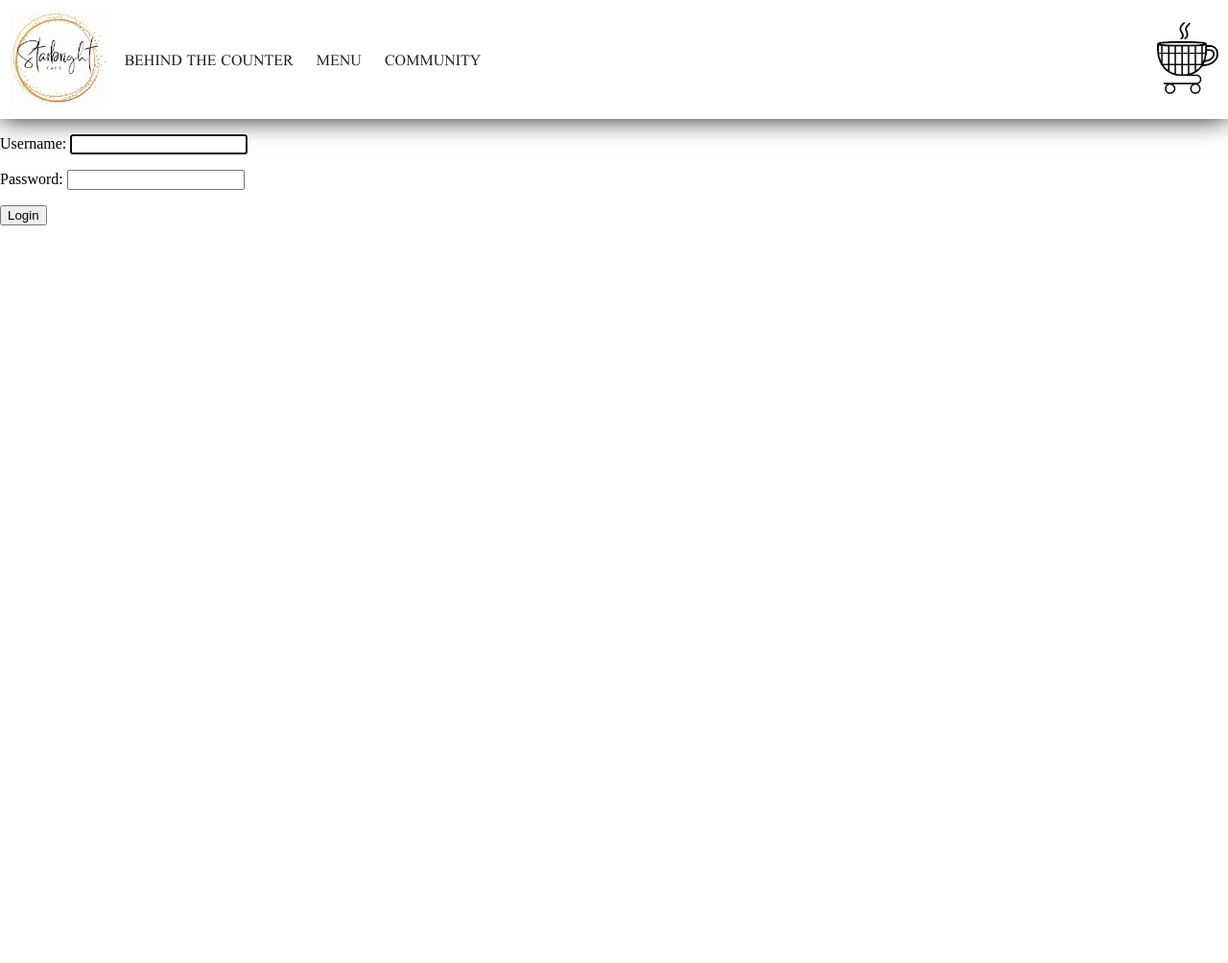
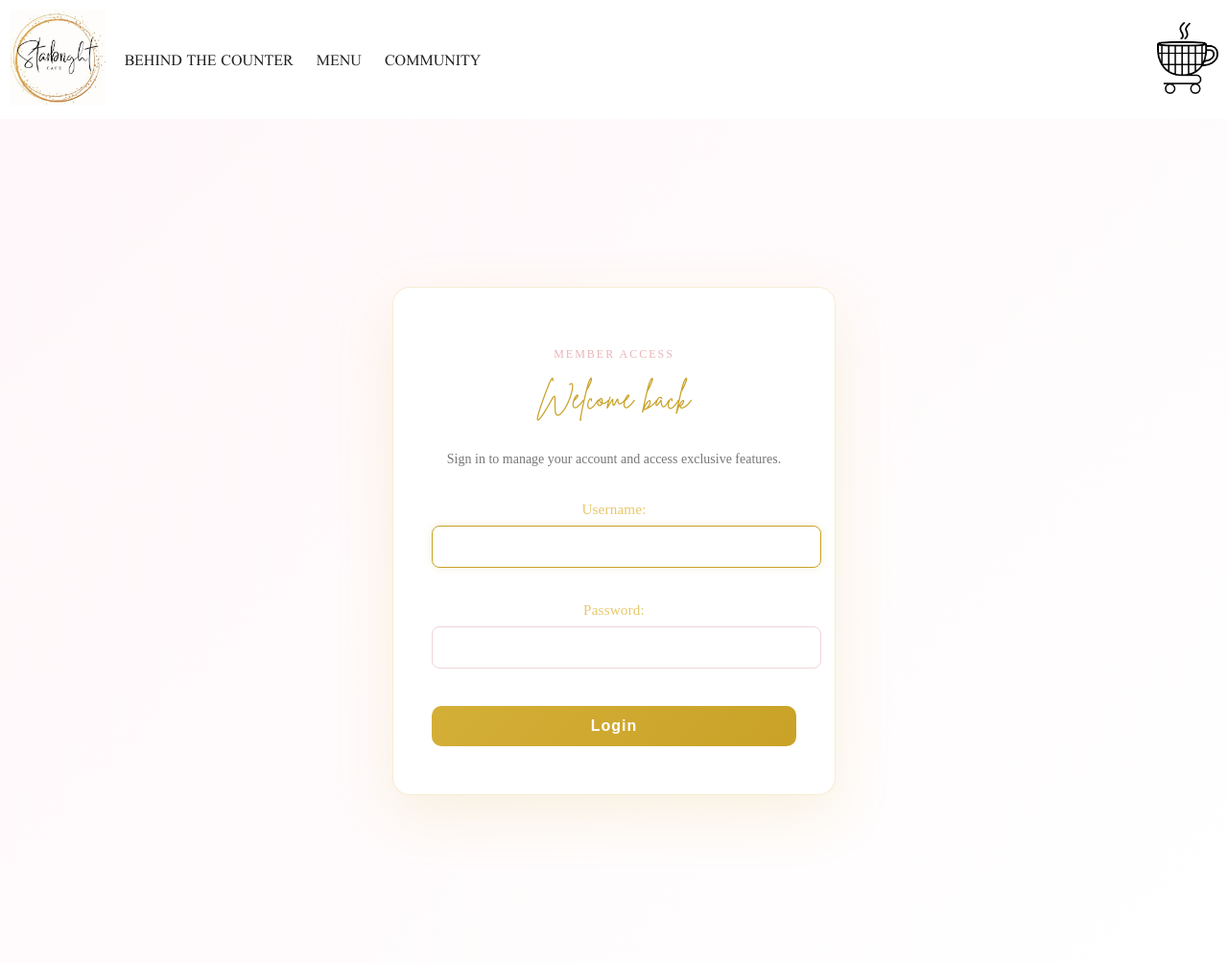
Before and after one commit to ChaseGreen98/starbright, a Django app: page /login/ in a window 1280 px wide. Shown: the whole page at 96% size. Before the commit the page ends 235 px from the top, so only its background shows below. Run offline with Django 5.2, Linux system fonts and the light colour scheme.

Commit message:
login in page design

```diff
--- a/app/static/styles.css
+++ b/app/static/styles.css
@@ -140,3 +140,221 @@ body {
     background: #d4af37;
     color: #fff;
 }
+
+/* LOGIN PAGE */
+
+.login-page {
+    min-height: calc(100vh - 80px);
+    display: flex;
+    align-items: center;
+    justify-content: center;
+    padding: 40px 20px;
+    background: radial-gradient(circle at top, rgba(255, 77, 166, 0.12), transparent 25%),
+                radial-gradient(circle at bottom right, rgba(212, 175, 55, 0.16), transparent 22%),
+                #090606;
+}
+
+.login_form_container {
+    width: 100%;
+    max-width: 520px;
+}
+
+.login-panel {
+    background: rgba(18, 11, 13, 0.92);
+    border: 1px solid rgba(212, 175, 55, 0.22);
+    box-shadow: 0 20px 60px rgba(0, 0, 0, 0.45);
+    border-radius: 28px;
+    padding: 42px 38px;
+    backdrop-filter: blur(12px);
+}
+
+.login-header {
+    text-align: center;
+    margin-bottom: 32px;
+}
+
+.eyebrow {
+    color: #ffb8e5;
+    letter-spacing: 0.2em;
+    text-transform: uppercase;
+    font-size: 0.8rem;
+    margin-bottom: 14px;
+}
+
+.login-panel h1 {
+    margin: 0;
+    color: #fff;
+    font-size: 2.6rem;
+    letter-spacing: 0.02em;
+}
+
+.login-subtitle {
+    color: #d4d4d4;
+    margin-top: 14px;
+    line-height: 1.7;
+    font-size: 0.97rem;
+    max-width: 410px;
+    margin-left: auto;
+    margin-right: auto;
+}
+
+.auth-form p {
+    margin-bottom: 20px;
+}
+
+.auth-form label {
+    display: block;
+    margin-bottom: 8px;
+    color: #e6c76b;
+    font-size: 0.95rem;
+    letter-spacing: 0.01em;
+}
+
+.auth-form input {
+    width: 100%;
+    padding: 14px 16px;
+    border-radius: 16px;
+    border: 1px solid rgba(212, 175, 55, 0.25);
+    background: rgba(255, 255, 255, 0.05);
+    color: #fff;
+    font-size: 1rem;
+    outline: none;
+    transition: border-color 0.25s ease, box-shadow 0.25s ease;
+}
+
+.auth-form input:focus {
+    border-color: #ff4da6;
+    box-shadow: 0 0 0 4px rgba(255, 77, 166, 0.12);
+}
+
+.auth-actions {
+    margin-top: 24px;
+    text-align: center;
+}
+
+.auth-actions button {
+    width: 100%;
+    background: linear-gradient(135deg, #ff4da6 0%, #d4af37 100%);
+    color: #090606;
+    border: none;
+    padding: 16px 0;
+    border-radius: 999px;
+    font-size: 1rem;
+    font-weight: 700;
+    letter-spacing: 0.06em;
+    cursor: pointer;
+    transition: transform 0.25s ease, opacity 0.25s ease;
+}
+
+.auth-actions button:hover {
+    transform: translateY(-1px);
+    opacity: 0.95;
+}
+
+.auth-form input::placeholder {
+    color: rgba(255, 255, 255, 0.55);
+}
+
+@media (max-width: 620px) {
+    .login-panel {
+        padding: 32px 24px;
+    }
+
+    .login-panel h1 {
+        font-size: 2.2rem;
+    }
+}
+/* Page background */
+.login-page {
+    min-height: 100vh;
+    display: flex;
+    justify-content: center;
+    align-items: center;
+    background: linear-gradient(135deg, #fff7f9, #fff);
+    font-family: 'Playfair Display', serif;
+}
+
+/* Container */
+.login_form_container {
+    width: 100%;
+    display: flex;
+    justify-content: center;
+}
+
+/* Panel */
+.login-panel {
+    background: #ffffff;
+    padding: 50px 40px;
+    width: 380px;
+    border-radius: 18px;
+    text-align: center;
+    box-shadow: 0 20px 60px rgba(212, 175, 55, 0.15);
+
+    /* Animation */
+    animation: fadeUp 0.8s ease forwards;
+    opacity: 0;
+    transform: translateY(20px);
+}
+
+/* Header */
+.login-header h1 {
+    font-size: 32px;
+    margin-bottom: 10px;
+    color: #c9a227; /* gold */
+}
+
+.eyebrow {
+    text-transform: uppercase;
+    font-size: 12px;
+    letter-spacing: 2px;
+    color: #e8b4b8; /* soft pink */
+    margin-bottom: 10px;
+}
+
+.login-subtitle {
+    font-size: 14px;
+    color: #777;
+    margin-bottom: 30px;
+}
+
+/* Form inputs */
+.auth-form input {
+    width: 100%;
+    padding: 12px;
+    margin-bottom: 15px;
+    border-radius: 8px;
+    border: 1px solid #f1d4d8;
+    outline: none;
+    transition: 0.3s ease;
+}
+
+.auth-form input:focus {
+    border-color: #c9a227;
+    box-shadow: 0 0 8px rgba(201, 162, 39, 0.2);
+}
+
+/* Button */
+.auth-actions button {
+    width: 100%;
+    padding: 12px;
+    border: none;
+    border-radius: 10px;
+    background: linear-gradient(135deg, #d4af37, #c9a227);
+    color: white;
+    font-weight: bold;
+    cursor: pointer;
+    transition: all 0.3s ease;
+}
+
+.auth-actions button:hover {
+    transform: translateY(-2px);
+    box-shadow: 0 10px 25px rgba(212, 175, 55, 0.3);
+}
+
+/* Animation keyframes */
+@keyframes fadeUp {
+    to {
+        opacity: 1;
+        transform: translateY(0);
+    }
+}
--- a/app/templates/login.html
+++ b/app/templates/login.html
@@ -1,17 +1,32 @@
 {% extends "index.html" %}
+
+{% block title %}Login | Starbright Cafe{% endblock title %}
+
 {% block content %}
 
+<div class="login-page">
     <div class="login_form_container">
+        <div class="login-panel">
+
+            <div class="login-header">
+                <p class="eyebrow">Member access</p>
+                <h1>Welcome back</h1>
+                <p class="login-subtitle">
+                    Sign in to manage your account and access exclusive features.
+                </p>
+            </div>
+
             <form method="POST" class="auth-form">
                 {% csrf_token %}
                 {{ form.as_p }}
 
                 <div class="auth-actions">
-            <button type="submit">
-                Login
-            </button>
+                    <button type="submit">Login</button>
                 </div>
             </form>
+
+        </div>
+    </div>
 </div>
 
 {% endblock content %}
```
Lines whose indentation alone changed are shown as unchanged.
